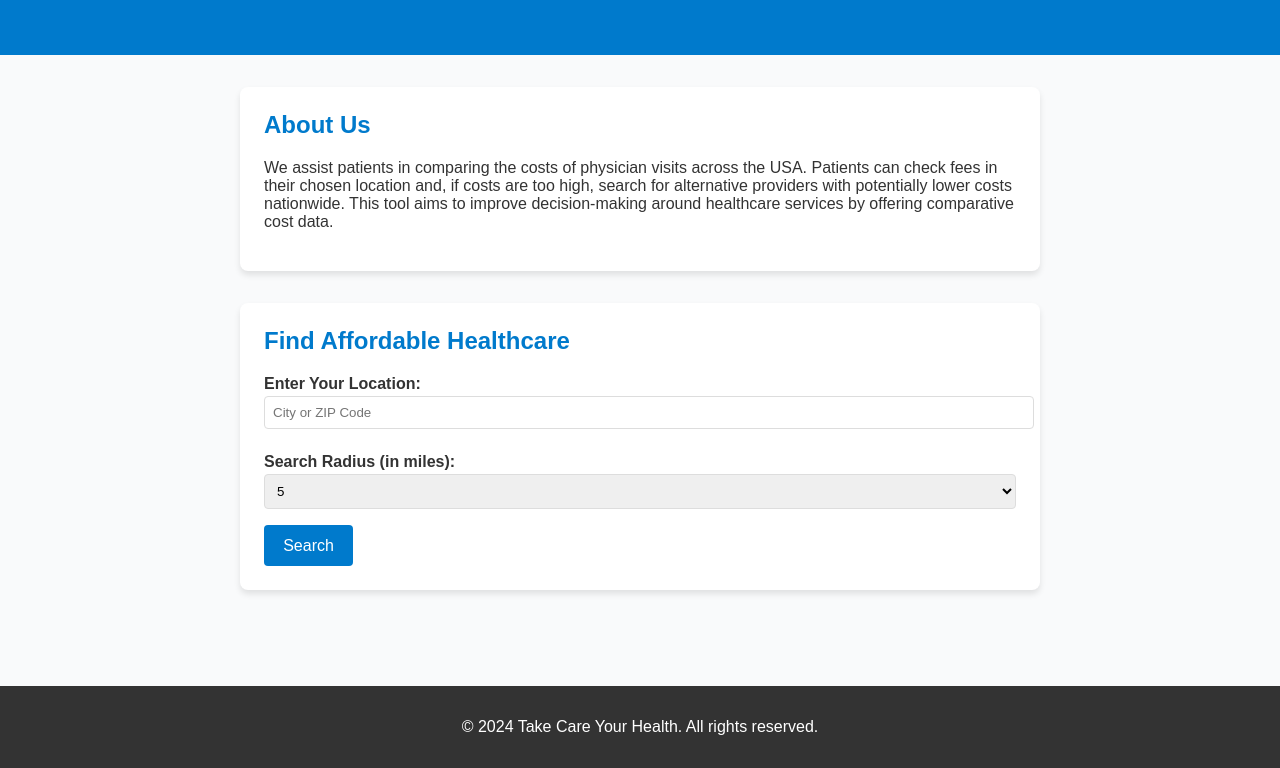
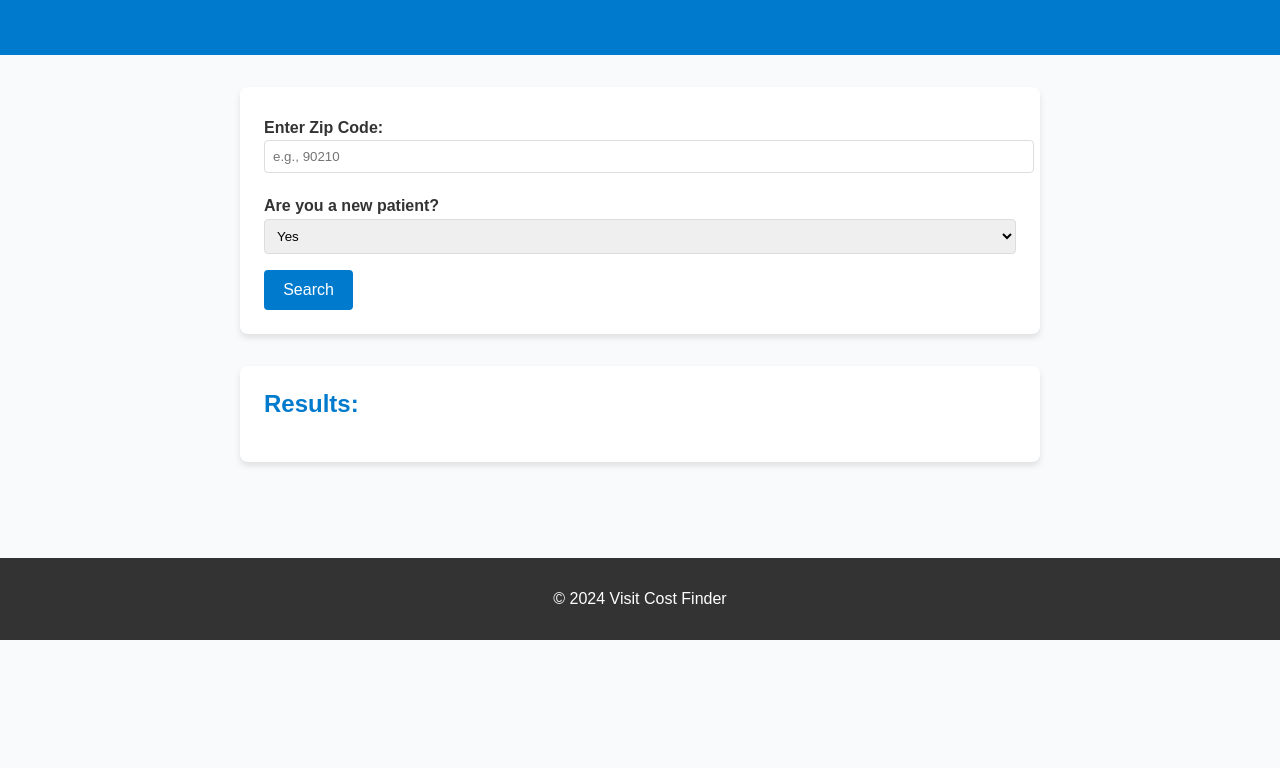
Before and after one commit to elizasu01/Software-Architecture-Project, a plain HTML site: page index.html in a window 1280 px wide. Shown: the part 152-920 px from the top of the page. After the commit the page ends 800 px from the top, so only its background shows below. Drawn offline with Linux system fonts and the light colour scheme.

Commit message:
Add files via upload

```diff
--- a/index.html
+++ b/index.html
@@ -3,47 +3,70 @@
 <head>
     <meta charset="UTF-8">
     <meta name="viewport" content="width=device-width, initial-scale=1.0">
-    <title>Take Care Your Health</title>
+    <title>Visit Cost Finder</title>
     <link rel="stylesheet" href="style.css">
 </head>
 <body>
     <header>
-        <h1>Welcome to "Take Care Your Health"</h1>
+        <h1>Find Healthcare Visit Costs</h1>
     </header>
+    <main>
+        <section class="form-section">
+            <form id="visit-cost-form">
+                <label for="zip-code">Enter Zip Code:</label>
+                <input type="text" id="zip-code" name="zip-code" placeholder="e.g., 90210" required>
 
-    <main>
-        <section class="about-us">
-            <h2>About Us</h2>
-            <p>
-                We assist patients in comparing the costs of physician visits across the USA.
-                Patients can check fees in their chosen location and, if costs are too high,
-                search for alternative providers with potentially lower costs nationwide.
-                This tool aims to improve decision-making around healthcare services by offering
-                comparative cost data.
-            </p>
-        </section>
-
-        <section class="search">
-            <h2>Find Affordable Healthcare</h2>
-            <form>
-                <label for="location">Enter Your Location:</label>
-                <input type="text" id="location" name="location" placeholder="City or ZIP Code" required>
-
-                <label for="radius">Search Radius (in miles):</label>
-                <select id="radius" name="radius">
-                    <option value="5">5</option>
-                    <option value="10">10</option>
-                    <option value="25">25</option>
-                    <option value="50">50</option>
+                <label for="new-patient">Are you a new patient?</label>
+                <select id="new-patient" name="new-patient">
+                    <option value="yes">Yes</option>
+                    <option value="no">No</option>
                 </select>
 
                 <button type="submit">Search</button>
             </form>
         </section>
+        <section class="results">
+            <h2>Results:</h2>
+            <ul id="results-list"></ul>
+        </section>
     </main>
+    <footer>
+        <p>&copy; 2024 Visit Cost Finder</p>
+    </footer>
 
-    <footer>
-        <p>&copy; 2024 Take Care Your Health. All rights reserved.</p>
-    </footer>
+    <script>
+        const form = document.getElementById('visit-cost-form');
+        const resultsList = document.getElementById('results-list');
+
+        form.addEventListener('submit', async (e) => {
+            e.preventDefault();
+
+            // Get form values
+            const zipCode = document.getElementById('zip-code').value;
+            const newPatient = document.getElementById('new-patient').value;
+
+            // Send POST request to the backend
+            const response = await fetch('http://127.0.0.1:5000/visit-cost', {
+                method: 'POST',
+                headers: {
+                    'Content-Type': 'application/json'
+                },
+                body: JSON.stringify({ zip_code: zipCode, new_patient: newPatient })
+            });
+
+            // Parse the response and display the results
+            if (response.ok) {
+                const data = await response.json();
+                resultsList.innerHTML = '';
+                data.forEach(item => {
+                    const li = document.createElement('li');
+                    li.textContent = `Zip Code: ${item.zip_code}, Min Pricing: ${item.min_pricing}, Max Pricing: ${item.max_pricing}`;
+                    resultsList.appendChild(li);
+                });
+            } else {
+                resultsList.innerHTML = `<li>Error fetching data: ${response.status}</li>`;
+            }
+        });
+    </script>
 </body>
 </html>
```
